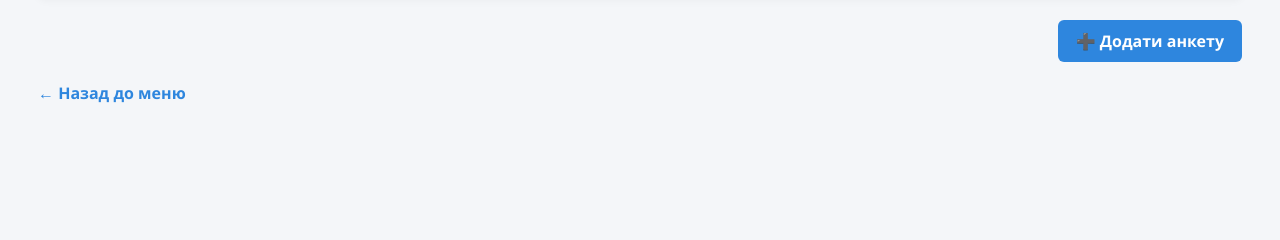
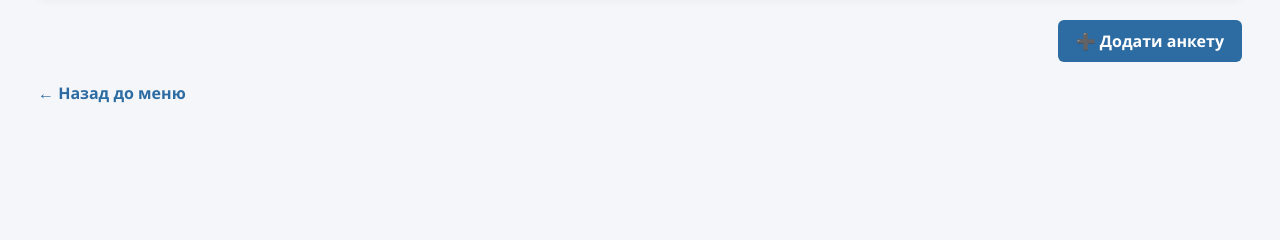
Before and after one commit to Aliina-ai/flask-form, a Flask app: page /small_list in a window 1280 px wide. Shown: the part 158-398 px from the top of the page. Run offline with Flask 3, Linux system fonts and the light colour scheme; the visitor is signed in with stand-in values (Sample User, id 1); data that the repository does not hold is empty.

Commit message:
Update small_list.html

```diff
--- a/templates/small_list.html
+++ b/templates/small_list.html
@@ -38,7 +38,7 @@
             margin-top: 20px;
             text-decoration: none;
             font-weight: bold;
-            color: #2e86de;
+            color: #2d6ca2;
         }
     </style>
 </head>
@@ -76,7 +76,7 @@
     <div style="text-align: right; margin-top: 20px;">
     <a href="{{ url_for('add_small') }}"
        style="display: inline-block;
-              background-color: #2e86de;
+              background-color: #2d6ca2;
               color: #fff;
               padding: 10px 18px;
               border-radius: 6px;
```
